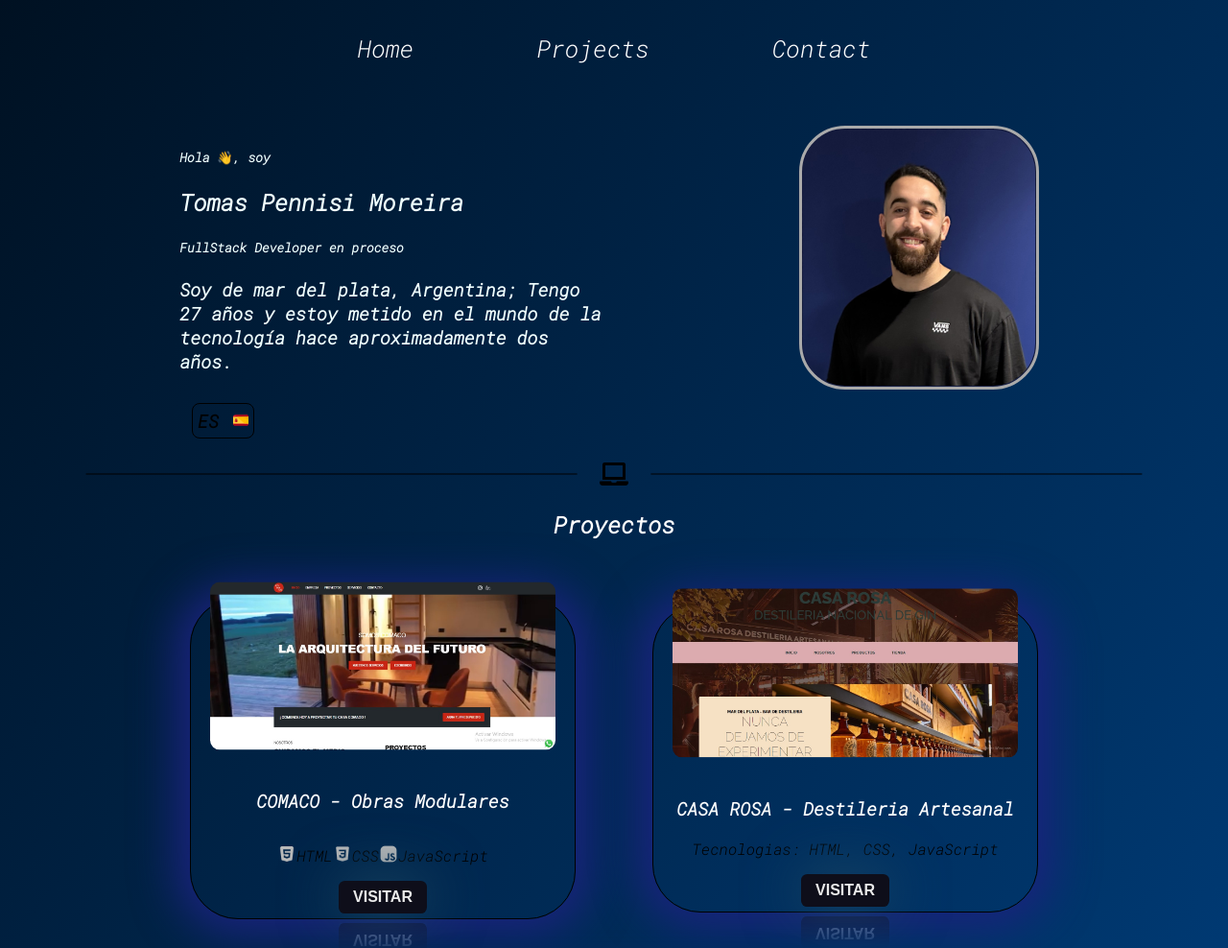
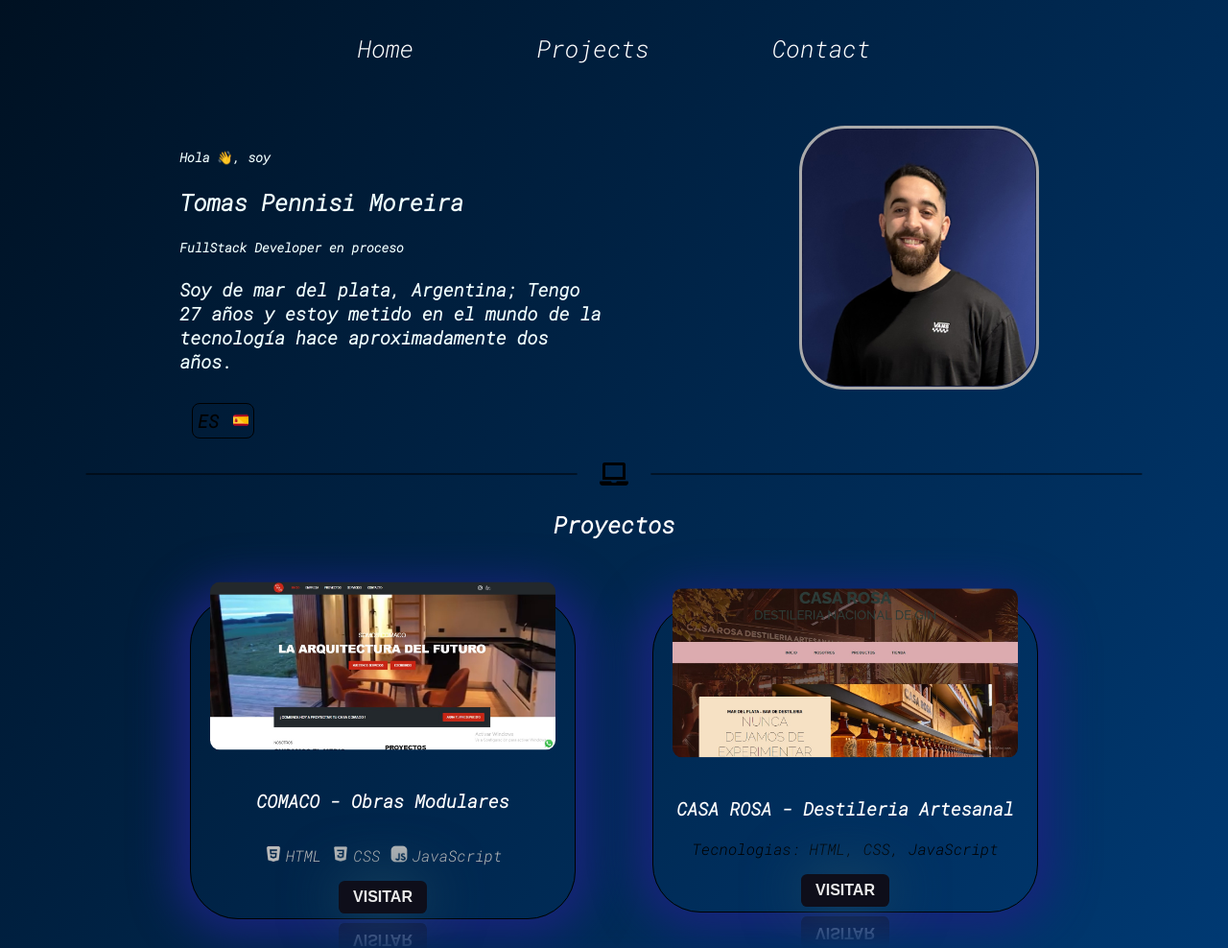
Before and after one commit to moreiratomas22/cvcompartido, a plain HTML site: page index.html in a window 1280 px wide. Shown: the top 988 px of the page at 96% size. Drawn offline with Linux system fonts and the light colour scheme.

Commit message:
Customizando techs

```diff
--- a/ESTILOS/estilosCV.css
+++ b/ESTILOS/estilosCV.css
@@ -314,6 +314,7 @@ button.visitar {
 .tech{
   display: flex;
   align-items: center;
+  gap: 3px;
 }
 
 .tech img {
@@ -323,4 +324,11 @@ button.visitar {
 .techContainer {
   display: flex;
   justify-content: center;
+  gap: 10px;
 }
+
+.tech p {
+text-align: center;
+color: #BABABA
+
+}
```
